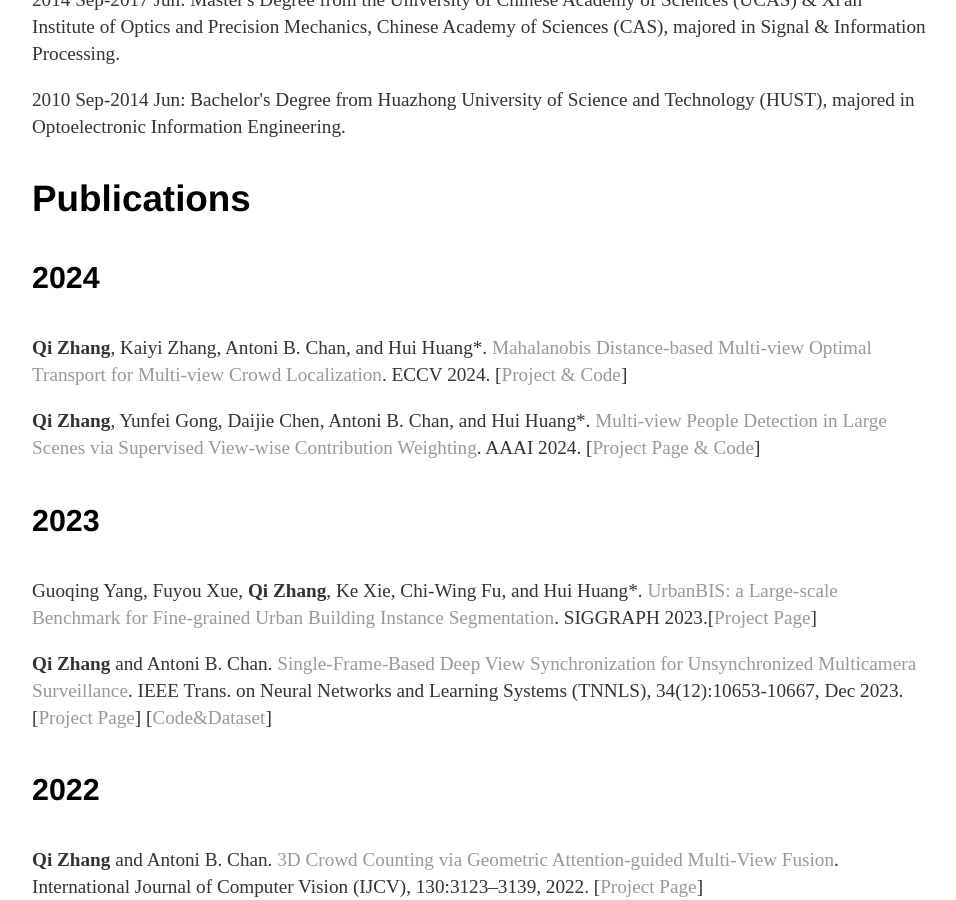
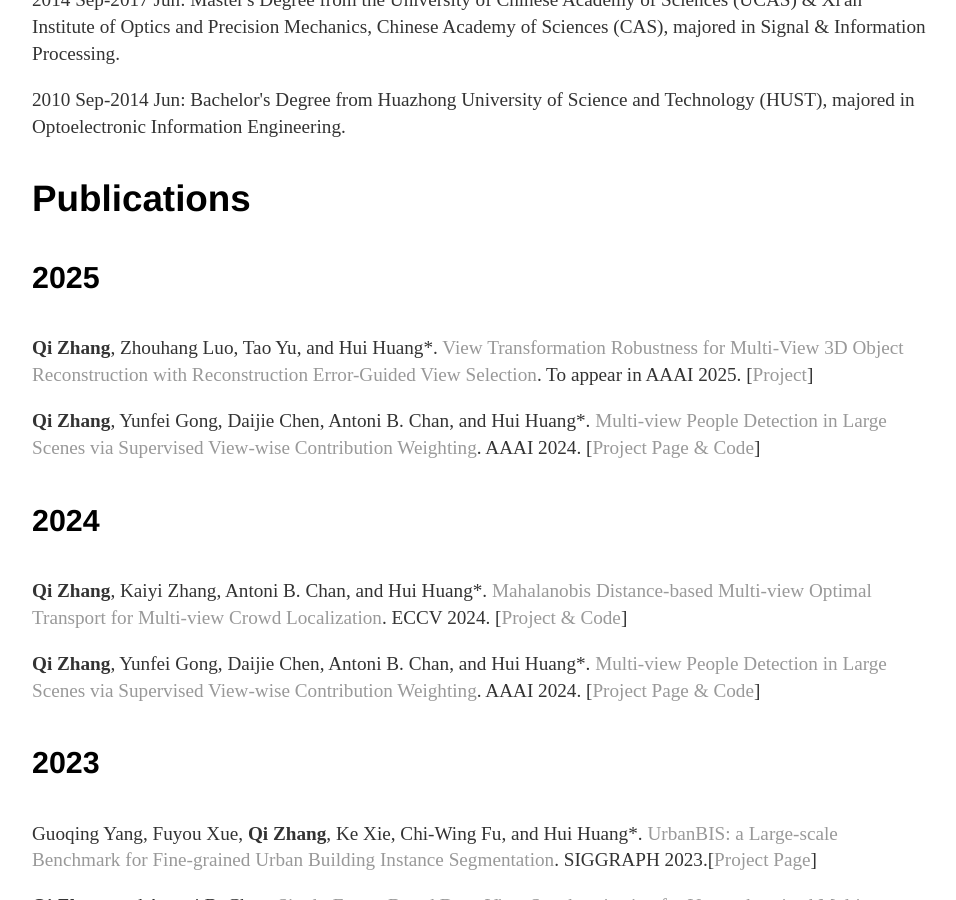
Before and after one commit to zqyq/zqyq.github.io, a Jekyll site: the page built from about/index.html, in a window 1280 px wide and 900 px high, scrolled down 583 px. Shown: the whole window, without its empty margins (160-1116 px from the left). Built offline with Jekyll 4.4.1, drawn with Linux system fonts in a browser that asks for light colours.

Commit message:
Update index.html

```diff
--- a/about/index.html
+++ b/about/index.html
@@ -33,6 +33,16 @@
 
 
 		<h3>Publications</h3>
+
+		<h4>2025</h4>
+		<p> <strong>Qi Zhang</strong>, Zhouhang Luo, Tao Yu, and Hui Huang*. <a href=''>View Transformation Robustness for Multi-View 3D Object Reconstruction with Reconstruction Error-Guided View Selection</a>. To appear in AAAI 2025.
+				[<a href="">Project</a>]</p>
+
+		<p><strong>Qi Zhang</strong>, Yunfei Gong, Daijie Chen, Antoni B. Chan, and Hui Huang*.
+			<a href='https://arxiv.org/abs/2405.19943'> Multi-view People Detection in Large Scenes via Supervised View-wise Contribution Weighting</a>. AAAI 2024.
+		[<a href="https://vcc.tech/research/2024/MVD">Project Page & Code</a>]</p>
+
+
 		<h4>2024</h4>
 		<p> <strong>Qi Zhang</strong>, Kaiyi Zhang, Antoni B. Chan, and Hui Huang*. <a href='https://arxiv.org/pdf/2409.01726'>Mahalanobis Distance-based Multi-view Optimal Transport for Multi-view Crowd Localization</a>. ECCV 2024.
 				[<a href="https://vcc.tech/research/2024/MVOT">Project & Code</a>]</p>
```
